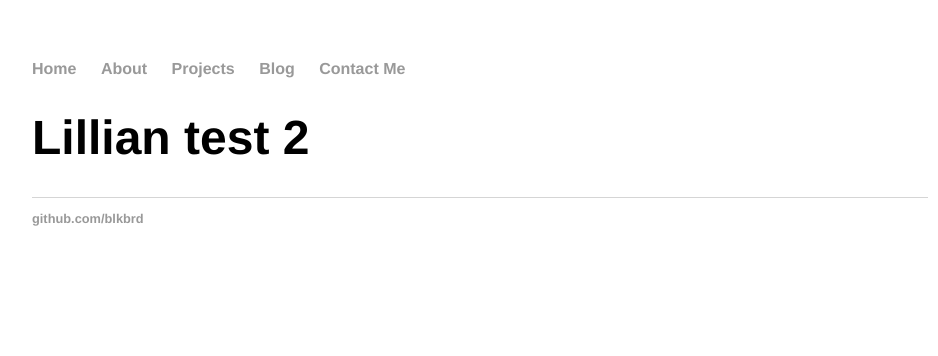
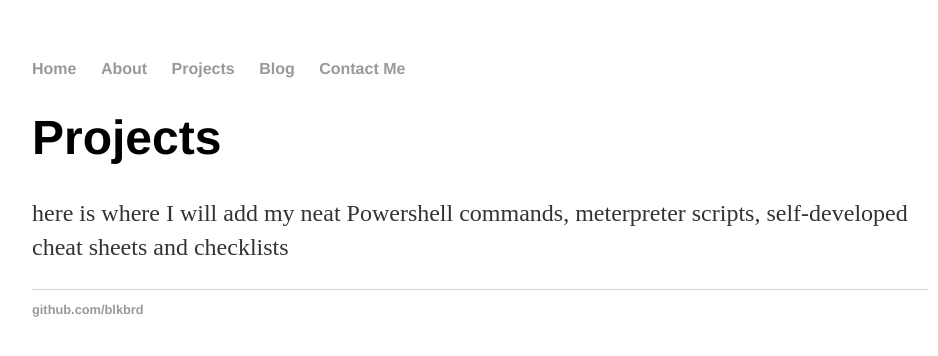
Before and after one commit to blkbrd/blkbrd.github.io, a Jekyll site: the page built from projects/index.html, in a window 1280 px wide. Shown: the top 356 px of the page, without its empty margins (160-1098 px from the left). Built offline with Jekyll 4.4.1, drawn with Linux system fonts in a browser that asks for light colours.

Commit message:
Update index.html
added future content list

```diff
--- a/projects/index.html
+++ b/projects/index.html
@@ -1,5 +1,6 @@
 ---
 layout: default
-title: Lillian test 2
+title: Projects
 ---
 <h1>{{ page.title }}</h1>
+<p> here is where I will add my neat Powershell commands, meterpreter scripts, self-developed cheat sheets and checklists <p>
```
